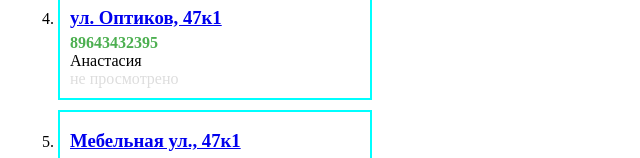
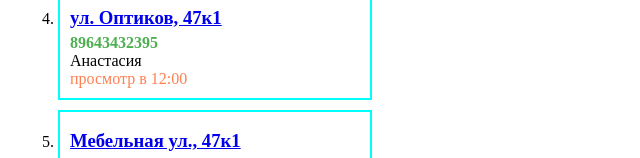
Before and after one commit to Valerii-Tcvetkov/valerii-tcvetkov.github.io, a plain HTML site: page flats.html in a window 1280 px wide. Shown: the part 568-726 px from the top of the page, without its empty margins (0-640 px from the left). Drawn offline with Linux system fonts and the light colour scheme.

Commit message:
Add .in-watched

```diff
--- a/flats.html
+++ b/flats.html
@@ -42,7 +42,7 @@
             <h3><a href="https://spb.cian.ru/sale/flat/229294955/">ул. Оптиков, 47к1</a></h3>
             <p class="true-phone" type="tel">89643432395</p>
             <p>Анастасия</p>
-            <p class="not-watched">не просмотрено</p>
+            <p class="in-watched">просмотр в 12:00</p>
         </li>
 
         <li>
```
